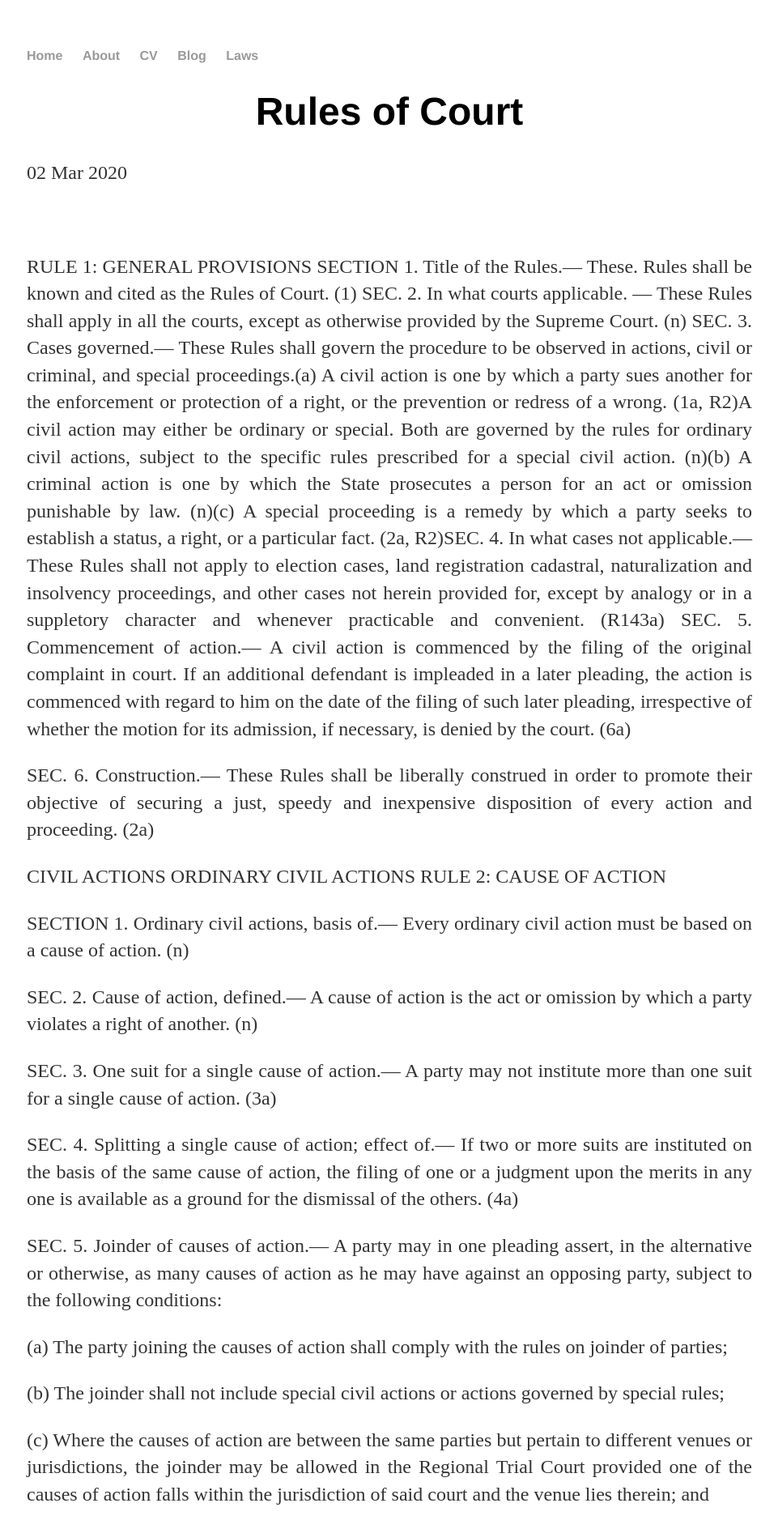
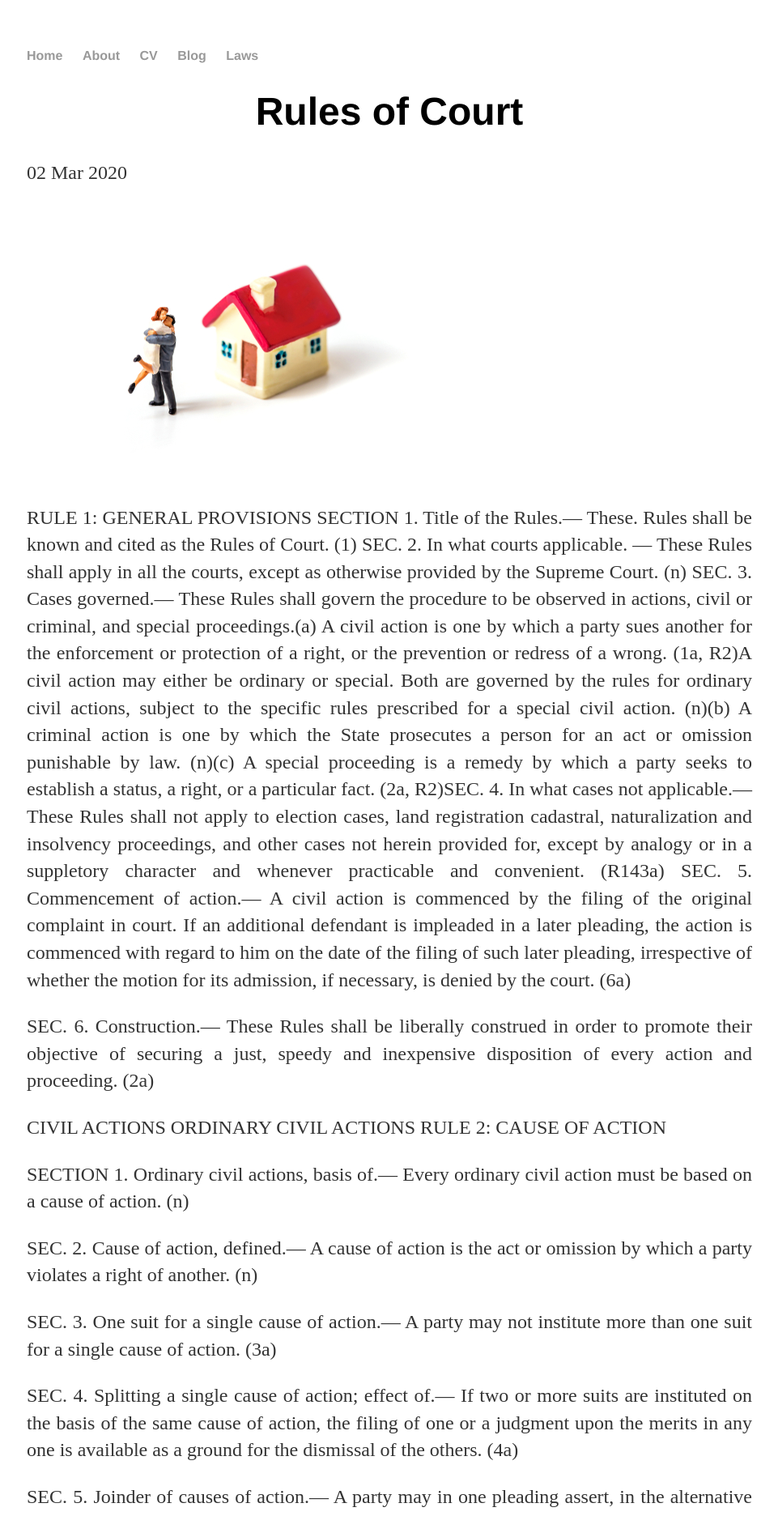
Before and after one commit to lexieph/lexieph.github.io, a Jekyll site: the page built from _posts/2020-03-02-rules-of-court.md, in a window 1280 px wide. Shown: the top 1872 px of the page at 81% size, without its empty margins (159-1120 px from the left). Built offline with Jekyll 4.4.1, drawn with Linux system fonts in a browser that asks for light colours.

Commit message:
Update 2020-03-02-rules-of-court.md

```diff
--- a/_posts/2020-03-02-rules-of-court.md
+++ b/_posts/2020-03-02-rules-of-court.md
@@ -3,7 +3,7 @@ layout: post
 title: "Rules of Court"
 date: 2020-03-02
 ---
-![]({{"/assets/An Overview of Property Regimes in Marriages Small.jpg}})
+![]({{"/assets/An Overview of Property Regimes in Marriages Small.jpg"|absolute_url}})
 
 RULE 1: GENERAL PROVISIONS
 SECTION 1. Title of the Rules.— These. Rules shall be known and cited as the Rules of Court. (1)
```
